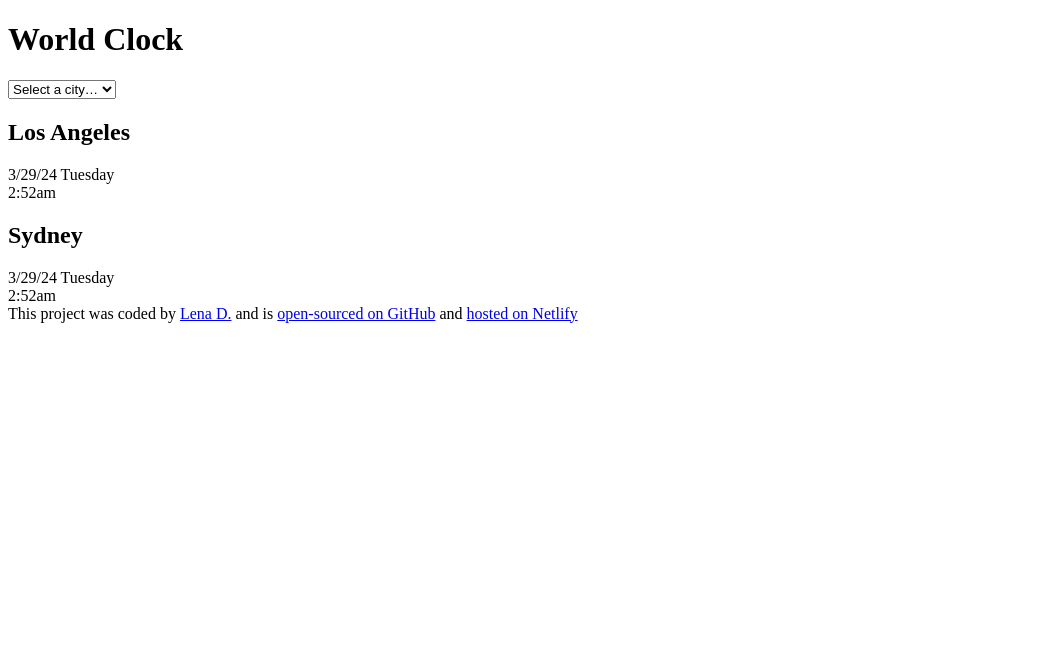
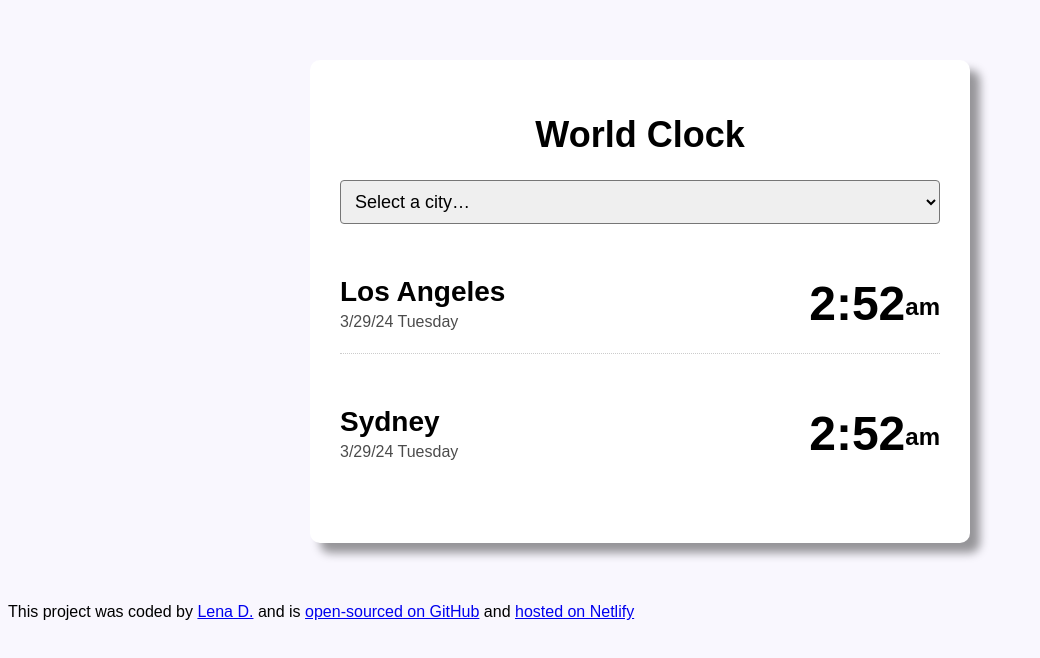
Before and after one commit to nickiecdp/Worldclock, a plain HTML site: page index.html in a window 1280 px wide. Shown: the whole page, without its empty margins (0-1040 px from the left). Drawn offline with Linux system fonts and the light colour scheme.

Commit message:
added css and update html

```diff
--- a/index.html
+++ b/index.html
@@ -3,36 +3,41 @@
   <head>
     <meta charset="UTF-8" />
     <meta name="viewport" content="width=device-width, initial-scale=1.0" />
+    <link rel="stylesheet" href="src/style.css" />
     <title>World Clock</title>
   </head>
   <body>
-    <div class="“container”">
+    <div class="container">
       <h1>World Clock</h1>
 
       <select>
-        <option value="“”">Select a city…</option>
+        <option value="">Select a city…</option>
 
-        <option value="“”">London</option>
+        <option value="">London</option>
 
-        <option value="“”">New York</option>
+        <option value="">New York</option>
 
-        <option value="“”">Seoul</option>
+        <option value="">Seoul</option>
       </select>
 
-      <div class="”city”">
-        <h2>Los Angeles</h2>
+      <div class="city">
+        <div>
+          <h2>Los Angeles</h2>
 
-        <div class="“date”">3/29/24 Tuesday</div>
+          <div class="date">3/29/24 Tuesday</div>
+        </div>
 
-        <div class="“time”">2:52am</div>
+        <div class="time">2:52<small>am</small></div>
       </div>
 
-      <div class="”city”">
-        <h2>Sydney</h2>
+      <div class="city">
+        <div>
+          <h2>Sydney</h2>
 
-        <div class="“date”">3/29/24 Tuesday</div>
+          <div class="date">3/29/24 Tuesday</div>
+        </div>
 
-        <div class="“time”">2:52am</div>
+        <div class="time">2:52<small>am</small></div>
       </div>
     </div>
     <footer>
--- /dev/null
+++ b/src/style.css
@@ -0,0 +1,106 @@
+Body {
+
+    Background-color: #f9f7fe;
+
+    font-family: sans-serif;
+
+}
+
+
+
+.container {
+
+    max-width: 600px;
+
+    margin: 60px auto;
+
+    background: white;
+
+    padding: 30px;
+
+    box-shadow: 10px 10px 10px rgba(0, 0, 0, 0.4);
+
+    border-radius: 10px;
+
+}
+select {
+
+    display: block;
+
+    width: 100%;
+
+    border-radius: 4px;
+
+    padding: 10px;
+
+    font-size: 18px;
+
+}
+
+
+
+h1 {
+
+    text-align: center;
+
+    font-family: sans-serif;
+
+    font-size: 36px;
+
+}
+h2 {
+
+    margin: 0 0 5px;
+
+    font-size: 28px;
+
+}
+
+
+
+.city {
+
+    display: flex;
+
+    margin: 30px 0;
+
+    justify-content: space-between;
+
+    padding: 22px 0;
+
+    border-bottom: 1px dotted rgba(0, 0, 0, 0.2);
+
+}
+
+.city:last-child {
+
+    border: none;
+
+}
+.date {
+
+    opacity: 0.7;
+
+}
+
+
+
+.time {
+
+    font-size: 48px;
+
+    font-weight: bold;
+
+
+
+}
+
+.time small {
+
+    font-size: 24px;
+
+    vertical-align: middle;
+
+    line-height: 36px;
+
+}
```
Also changed, not shown: src/download.jpeg (added), src/index.js (added).
